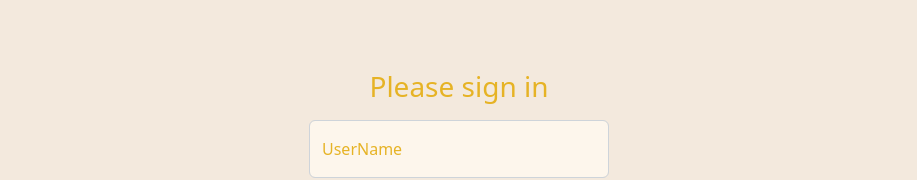
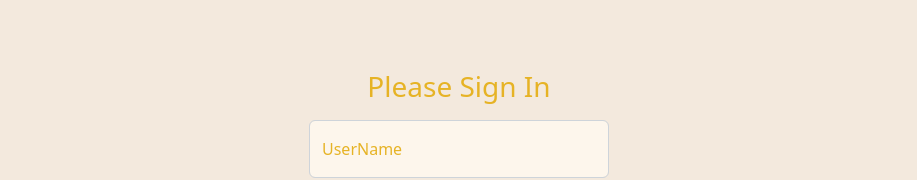
Before and after one commit to Dump00/Reading_Memo_Client, a React (Create React App) app: page / in a window 1280 px wide. Shown: the part 177-357 px from the top of the page, without its empty margins (181-1098 px from the left). Built offline with nearby package versions, Linux system fonts and the light colour scheme; a web font is replaced by a local one.

Commit message:
adjust some styles

```diff
--- a/src/components/SignIn/SignIn.tsx
+++ b/src/components/SignIn/SignIn.tsx
@@ -6,7 +6,7 @@ const SignIn = () => {
         <div className="text-center">
             <main className="form-signin">
                 <form>
-                    <h1 className="h3 mb-3 fw-normal">Please sign in</h1>
+                    <h1 className="h3 mb-3 fw-normal">Please Sign In</h1>
                     <div className="form-floating mb-2">
                         <input type="text" className="form-control" id="floatingInput" placeholder="username" />
                         <label htmlFor="floatingInput">UserName</label>
```
